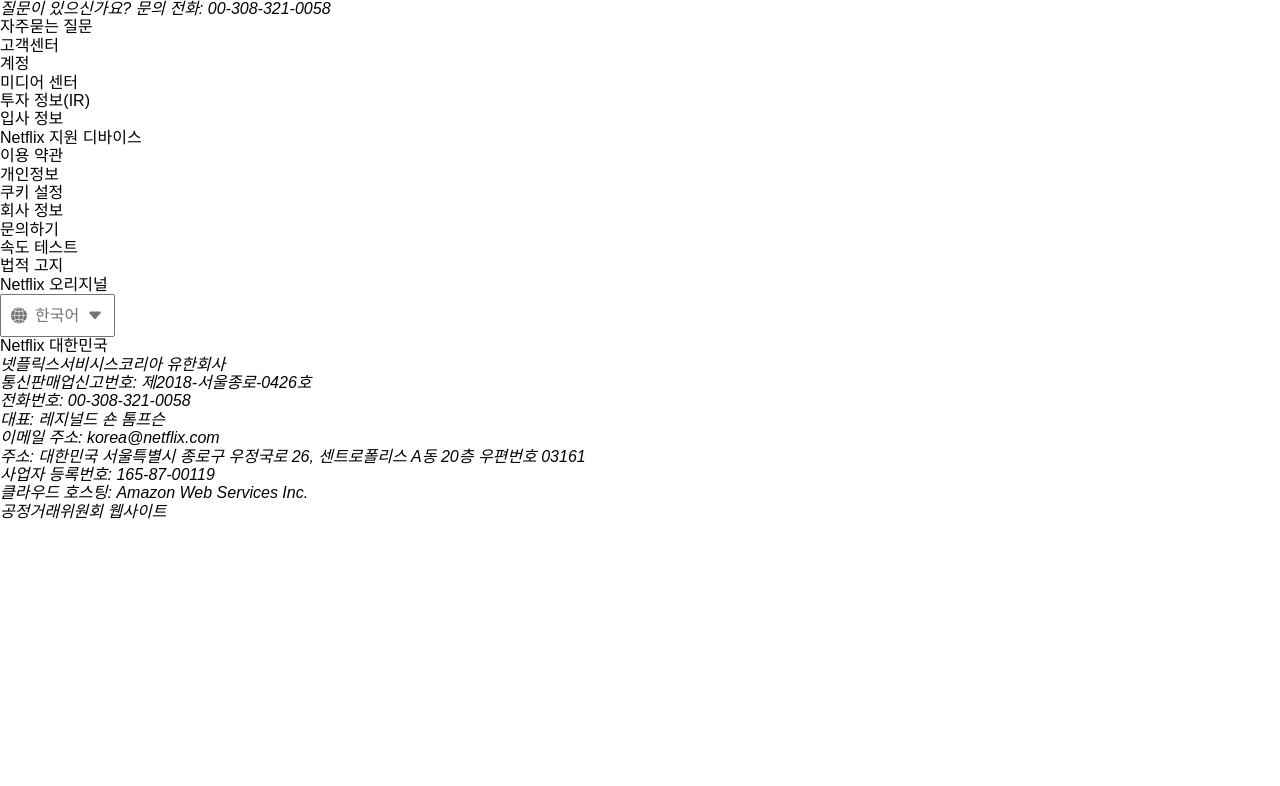
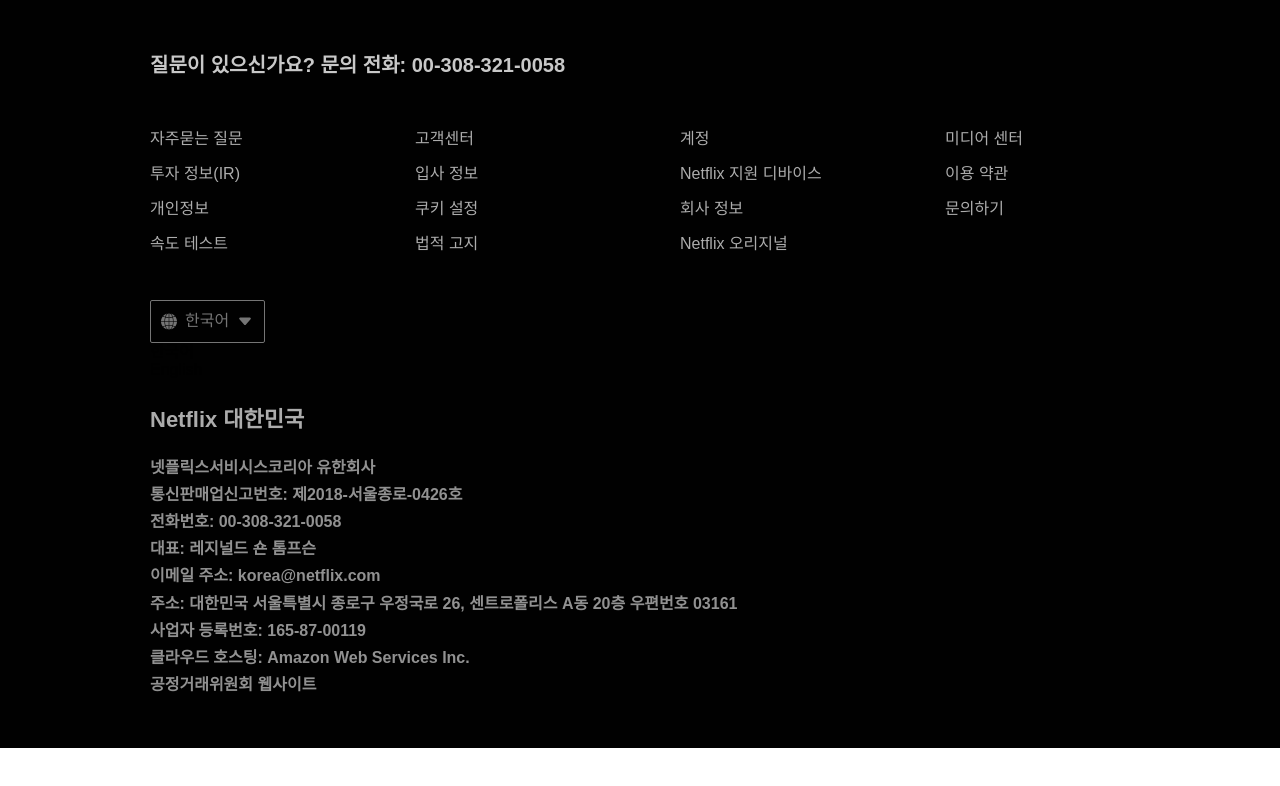
Before and after one commit to fullkeem/home-work, a website: page mission-03/components/footer/index.html in a window 1280 px wide. Drawn offline with Linux system fonts and the light colour scheme; a web font is replaced by a local one.

Commit message:
footer 데스크탑 레이아웃 작성

```diff
--- a/mission-03/components/footer/index.css
+++ b/mission-03/components/footer/index.css
@@ -0,0 +1,57 @@
+.footer {
+  display: flex;
+  flex-flow: column wrap;
+  background: var(--bg-black);
+}
+
+.footer-wrapper {
+  display: flex;
+  flex-flow: column nowrap;
+  margin: 3.125em 9.375em;
+}
+
+.footer-wrapper em {
+  color: var(--font-gray-1);
+  font-size: 20px;
+  font-style: normal;
+  font-weight: 700;
+  line-height: 1.5;
+  letter-spacing: -0.01px;
+}
+
+.grid-link {
+  display: grid;
+  grid-template-columns: repeat(4, 1fr);
+  grid-column-gap: 3.75em;
+  grid-row-gap: 1em;
+  inline-size: 62.5em;
+  block-size: 7.75em;
+  margin-block-start: 3.125em;
+  color: var(--font-gray-2);
+}
+
+.select-lang {
+  margin-block-start: 2.875em;
+}
+
+.company-text {
+  margin-block-start: 1.25em;
+}
+
+.company-text {
+  color: var(--font-gray-2);
+  font-size: 22px;
+  font-weight: 700;
+  line-height: 1.2;
+}
+
+.address {
+  margin-block-start: 1.25em;
+  line-height: 1.7;
+  font-style: normal;
+  font-weight: 600;
+  color: var(--font-gray-3);
+}
+
+@media (max-width: 768px) {
+}
--- a/mission-03/components/footer/index.html
+++ b/mission-03/components/footer/index.html
@@ -12,10 +12,10 @@
     <link rel="stylesheet" href="../../styles/style.css" />
   </head>
   <body>
-    <footer>
+    <footer class="footer">
       <div class="footer-wrapper">
         <em>질문이 있으신가요? 문의 전화: 00-308-321-0058</em>
-        <ul>
+        <ul class="grid-link">
           <li><a href="">자주묻는 질문</a></li>
           <li><a href="">고객센터</a></li>
           <li><a href="">계정</a></li>
@@ -38,25 +38,25 @@
             <span class="lang">한국어</span>
             <img src="./../../assets/down-icon.svg" alt="" />
           </button>
-          <ul class="select-box">
+          <ul class="footer-select-box">
             <li class="option">한국어</li>
             <li class="option">English</li>
           </ul>
         </div>
-        <div>Netflix 대한민국</div>
-        <address>
-          <p>넷플릭스서비시스코리아 유한회사</p>
-          <p>통신판매업신고번호: 제2018-서울종로-0426호</p>
-          <p>전화번호: 00-308-321-0058</p>
-          <p>대표: 레지널드 숀 톰프슨</p>
-          <p>이메일 주소: korea@netflix.com</p>
-          <p>
+        <div class="company-text">Netflix 대한민국</div>
+        <address class="address">
+          <div>넷플릭스서비시스코리아 유한회사</div>
+          <div>통신판매업신고번호: 제2018-서울종로-0426호</div>
+          <div>전화번호: 00-308-321-0058</div>
+          <div>대표: 레지널드 숀 톰프슨</div>
+          <div>이메일 주소: korea@netflix.com</div>
+          <div>
             주소: 대한민국 서울특별시 종로구 우정국로 26, 센트로폴리스 A동 20층
             우편번호 03161
-          </p>
-          <p>사업자 등록번호: 165-87-00119</p>
-          <p>클라우드 호스팅: Amazon Web Services Inc.</p>
-          <p>공정거래위원회 웹사이트</p>
+          </div>
+          <div>사업자 등록번호: 165-87-00119</div>
+          <div>클라우드 호스팅: Amazon Web Services Inc.</div>
+          <div>공정거래위원회 웹사이트</div>
         </address>
       </div>
     </footer>
--- a/mission-03/components/toggle/index.css
+++ b/mission-03/components/toggle/index.css
@@ -28,12 +28,13 @@
 }
 
 .select-box {
+  display: none;
+  position: absolute;
   margin-block-start: 1px;
   width: 7.188em;
   padding: 2px;
   border: 1px solid #757575;
   border-radius: 2px;
-  display: none;
 }
 
 .select-box.active {
```
